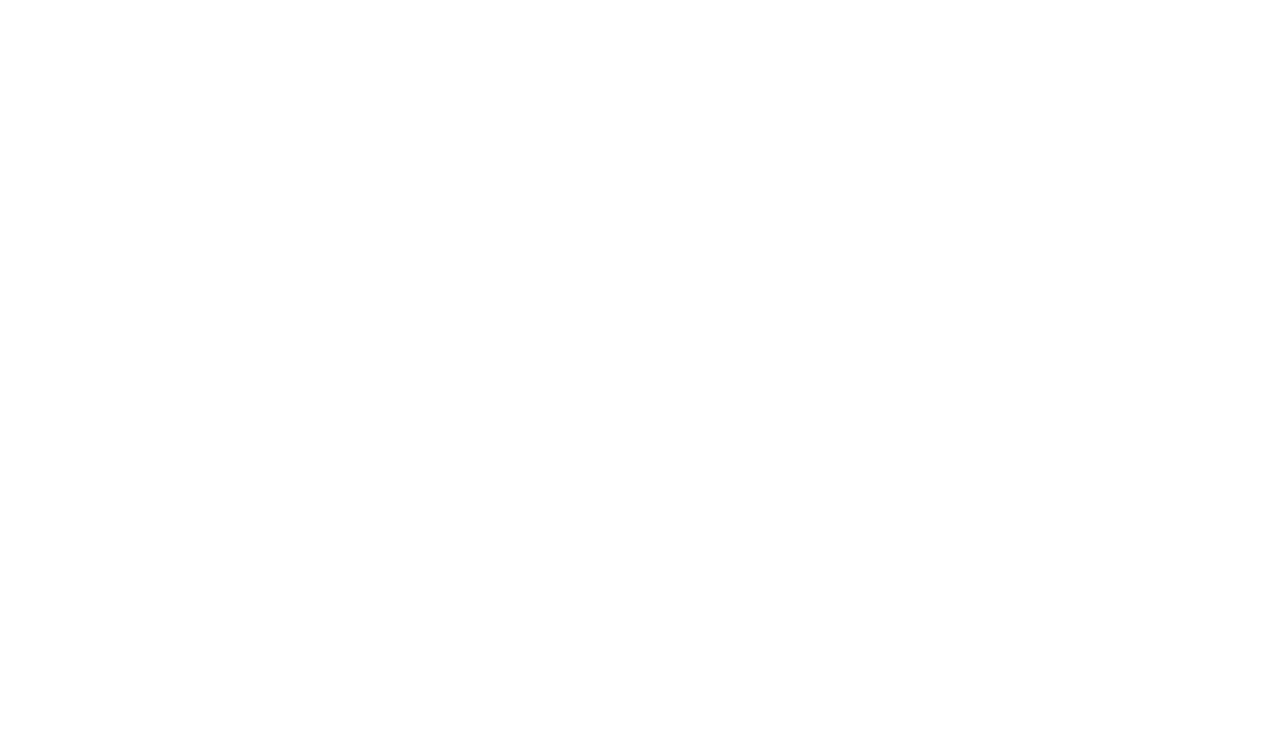
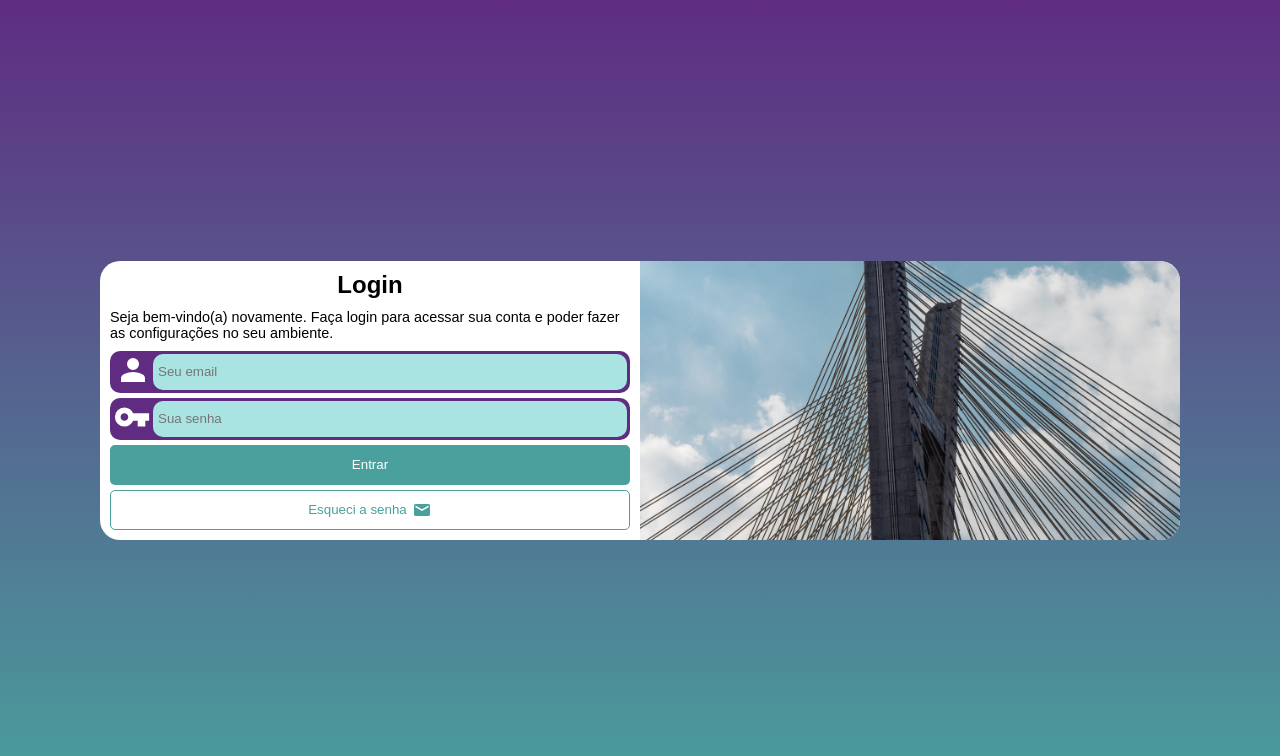
Before and after one commit to Ronan-cn/projeto-login, a plain HTML site: page index.html in a window 1280 px wide. Drawn offline with Linux system fonts and the light colour scheme.

Commit message:
completo sem correção

```diff
--- a/index.html
+++ b/index.html
@@ -5,7 +5,30 @@
     <meta http-equiv="X-UA-Compatible" content="IE=edge" />
     <meta name="viewport" content="width=device-width, initial-scale=1.0" />
     <link rel="stylesheet" href="./styles/style.css" />
+    <link href="https://fonts.googleapis.com/icon?family=Material+Icons" rel="stylesheet" />
     <title>Login</title>
   </head>
-  <body></body>
+  <body>
+    <main>
+      <section id="image"></section>
+      <section id="form-section">
+        <h1>Login</h1>
+        <p>Seja bem-vindo(a) novamente. Faça login para acessar sua conta e poder fazer as configurações no seu ambiente.</p>
+        <form action="login.php" method="post">
+          <div class="email-container">
+            <label for="email"><img src="./img/person-icon.svg" alt="" /></label>
+            <input type="email" name="email" id="email" placeholder="Seu email" maxlength="50" required />
+          </div>
+          <div class="password-container">
+            <label for="password"><img src="./img/key-icon.svg" alt="" /></label>
+            <input type="password" name="password" id="password" placeholder="Sua senha" minlength="8" maxlength="16" required />
+          </div>
+          <input class="submit-button" type="submit" value="Entrar" />
+          <button class="forget-password">
+            Esqueci a senha <svg xmlns="http://www.w3.org/2000/svg" height="20" viewBox="0 -960 960 960" width="20"><path d="M168-192q-29 0-50.5-21.5T96-264v-432q0-29 21.5-50.5T168-768h624q30 0 51 21.5t21 50.5v432q0 29-21 50.5T792-192H168Zm312-240 312-179v-85L480-517 168-696v85l312 179Z" /></svg>
+          </button>
+        </form>
+      </section>
+    </main>
+  </body>
 </html>
--- a/styles/style.css
+++ b/styles/style.css
@@ -3,3 +3,189 @@ Paleta
 Verde: #49a09d
 Lilás: #5f2c82
 */
+
+* {
+  margin: 0;
+  padding: 0;
+  box-sizing: border-box;
+}
+
+html,
+body {
+  min-width: 100vw;
+  min-height: 100vh;
+  font-family: Arial, Helvetica, sans-serif;
+}
+
+body {
+  background-color: #5f2c82;
+  display: flex;
+  align-items: center;
+  justify-content: center;
+}
+
+main {
+  background-color: white;
+  width: 250px;
+  border-radius: 20px;
+}
+
+#image {
+  background: url("../img/bridge.jpg") center center no-repeat;
+  background-size: cover;
+  width: 100%;
+  height: 200px;
+  border-radius: 20px 20px 0 0;
+}
+
+#form-section {
+  padding: 10px;
+}
+
+#form-section > h1 {
+  text-align: center;
+  margin-bottom: 10px;
+}
+
+#form-section p {
+  font-size: 0.9em;
+  margin-bottom: 10px;
+}
+
+form {
+  display: flex;
+  flex-direction: column;
+  gap: 5px;
+}
+
+.email-container {
+  display: flex;
+  align-items: center;
+  background-color: #5f2c82;
+  border-radius: 10px;
+  height: 42px;
+  padding: 3px;
+}
+
+.email-container img {
+  height: 40px;
+}
+
+#email {
+  width: 100%;
+  height: 100%;
+  border: none;
+  outline: none;
+  border-radius: 10px;
+  padding: 5px;
+  background-color: #aae4e2;
+}
+
+#email:focus {
+  background-color: white;
+}
+
+#email:not(:placeholder-shown):not(:focus) {
+  background-color: #e7fcfb;
+}
+
+.password-container {
+  display: flex;
+  align-items: center;
+  background-color: #5f2c82;
+  height: 42px;
+  border-radius: 10px;
+  padding: 3px;
+}
+
+.password-container img {
+  height: 38px;
+}
+
+#password {
+  width: 100%;
+  height: 100%;
+  margin-left: 2px;
+  border: none;
+  outline: none;
+  border-radius: 10px;
+  padding: 5px;
+  background-color: #aae4e2;
+}
+
+#password:focus {
+  background-color: white;
+}
+
+#password:not(:placeholder-shown):not(:focus) {
+  background-color: #e7fcfb;
+}
+
+.submit-button {
+  background-color: #49a09d;
+  color: white;
+  border: none;
+  height: 40px;
+  border-radius: 5px;
+  cursor: pointer;
+}
+
+.submit-button:hover {
+  background-color: hsl(178, 37%, 36%);
+}
+
+.forget-password {
+  display: flex;
+  align-items: center;
+  justify-content: center;
+  background-color: white;
+  color: #49a09d;
+  border: 1px solid #49a09d;
+  height: 40px;
+  gap: 5px;
+  border-radius: 5px;
+  cursor: pointer;
+}
+
+.forget-password svg {
+  fill: #49a09d;
+}
+
+.forget-password:hover {
+  background-color: #49a09d;
+  color: white;
+}
+
+.forget-password:hover svg {
+  fill: white;
+}
+
+@media screen and (min-width: 769px) {
+  body {
+    background-image: linear-gradient(to bottom, #5f2c82, #49a09d);
+  }
+
+  main {
+    display: grid;
+    grid-template-columns: 1fr 3fr;
+    width: 900px;
+    margin: 100px;
+  }
+
+  #image {
+    height: auto;
+    border-radius: 20px 0 0 20px;
+  }
+}
+
+@media screen and (min-width: 1100px) {
+  main {
+    grid-template-columns: 1fr 1fr;
+    width: 1200px;
+  }
+
+  #image {
+    border-radius: 0 20px 20px 0;
+    order: 2;
+  }
+}
```
Also changed, not shown: img/key-icon.svg (added), img/mail-icon.svg (added), img/person-icon.svg (added).
